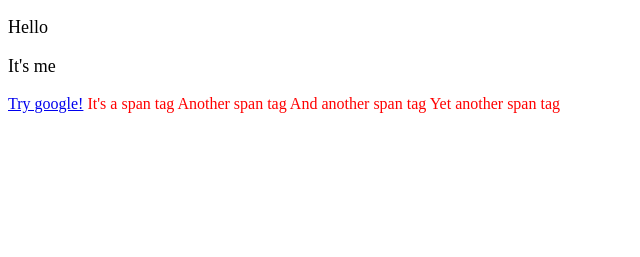
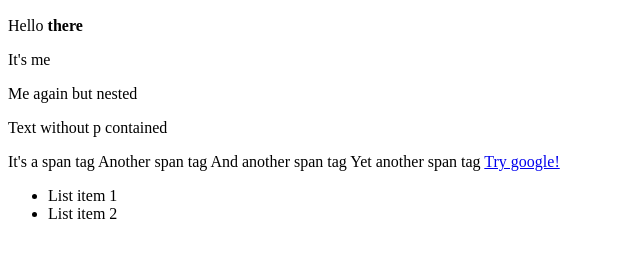
Before and after one commit to platek92/CSS-tutorial, a plain HTML site: page contact.html in a window 1280 px wide. Shown: the part 157-414 px from the top of the page, without its empty margins (0-640 px from the left). Drawn offline with Linux system fonts and the light colour scheme.

Commit message:
lesson18

```diff
--- a/contact.html
+++ b/contact.html
@@ -15,17 +15,29 @@
     </div>
 
     <h2 id="content-header">Content</h2>
+    <div id="main-content">
+        <p>Hello <strong>there</strong></p>
+        <p class="test">It's me</p>
 
-<p>Hello</p>
-<p>It's me</p>
+        <div id="sub-content">
+            <p>Me again but nested</p>
+        </div>
+    </div>
 
-<a href="google.com">Try google!</a>
+    <p>Text without p contained</p>
 
     <span>It's a span tag</span>
-
     <span class="deck">Another span tag</span>
     <span class="deck">And another span tag</span>
     <span class="deck">Yet another span tag</span>
 
+    <a href="google.com">Try google!</a>
+
+    <ul>
+        <li>List item 1</li>
+        <li>List item 2</li>
+    </ul>
+
 </body>
+
 </html>
--- a/css/style.css
+++ b/css/style.css
@@ -1,11 +1,3 @@
-p {
-    font-size: 18px;
+#all-articles h2 + p {
+    color: green;
 }
-
-span {
-    color: blue;
-}
-
-span {
-    color: red;
-}
```
Also changed, not shown: articles.html (added, +35 -0 lines). Lines whose indentation alone changed are shown as unchanged.
